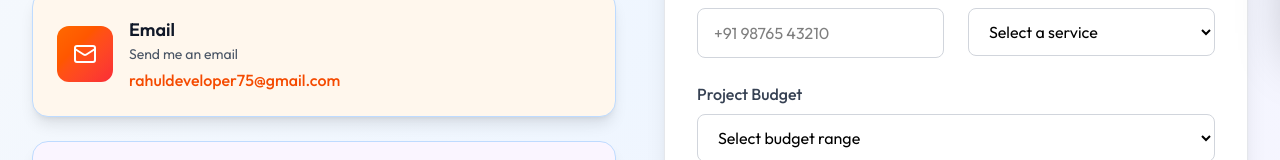
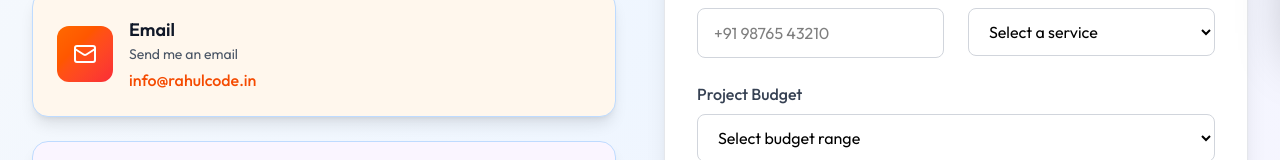
Before and after one commit to Rahul32-code/myservicewebsite, a React (Vite) app: page /contact in a window 1280 px wide. Shown: the part 755-915 px from the top of the page. Built offline with nearby package versions, Linux system fonts and the light colour scheme.

Commit message:
update contact

```diff
--- a/src/components/Footer.jsx
+++ b/src/components/Footer.jsx
@@ -13,8 +13,8 @@ const Footer = () => {
     },
     {
       icon: <Mail className="h-5 w-5 text-rose-400" />,
-      name: "rahuldeveloper75@gmail.com",
-      href: "mailto:rahuldeveloper75@gmail.com",
+      name: "info@rahulcode.in",
+      href: "mailto:info@rahulcode.in",
     },
     {
       icon: <MapPin className="h-5 w-5 text-green-400" />,
--- a/src/pages/Contact.jsx
+++ b/src/pages/Contact.jsx
@@ -126,8 +126,8 @@ const Contact = () => {
                   {
                     icon: Mail,
                     title: "Email",
-                    content: "rahuldeveloper75@gmail.com",
-                    link: "mailto:rahuldeveloper75@gmail.com",
+                    content: "info@rahulcode.in",
+                    link: "mailto:info@rahulcode.in",
                     description: "Send me an email",
                   },
                   {
```
